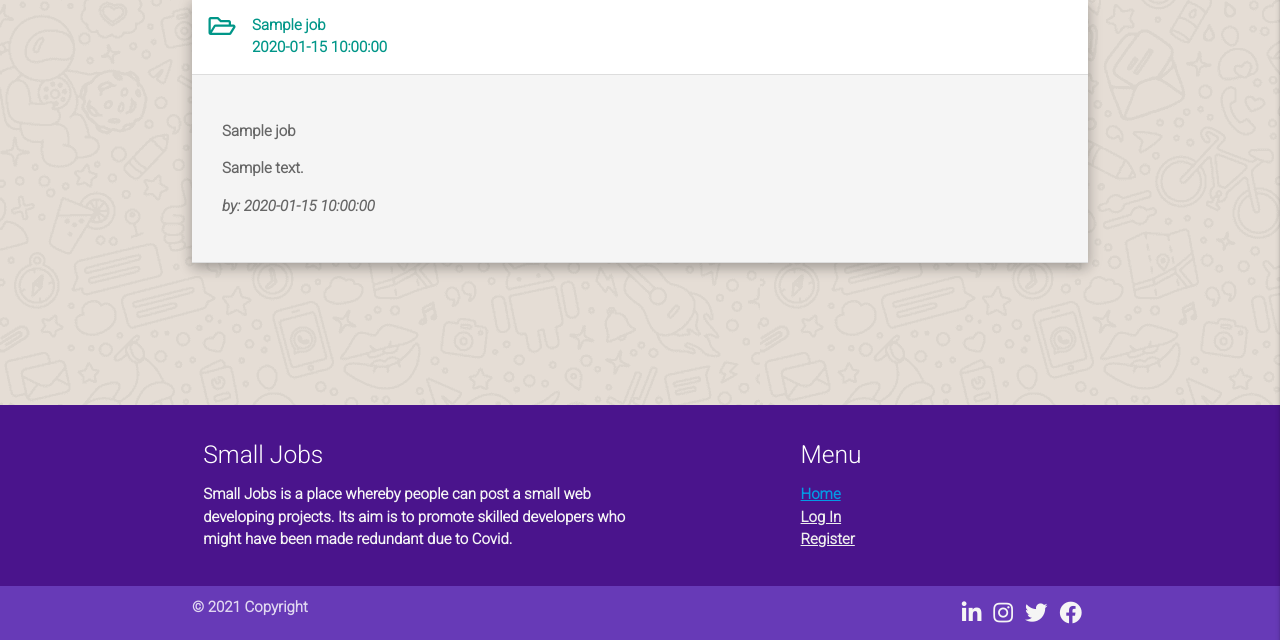
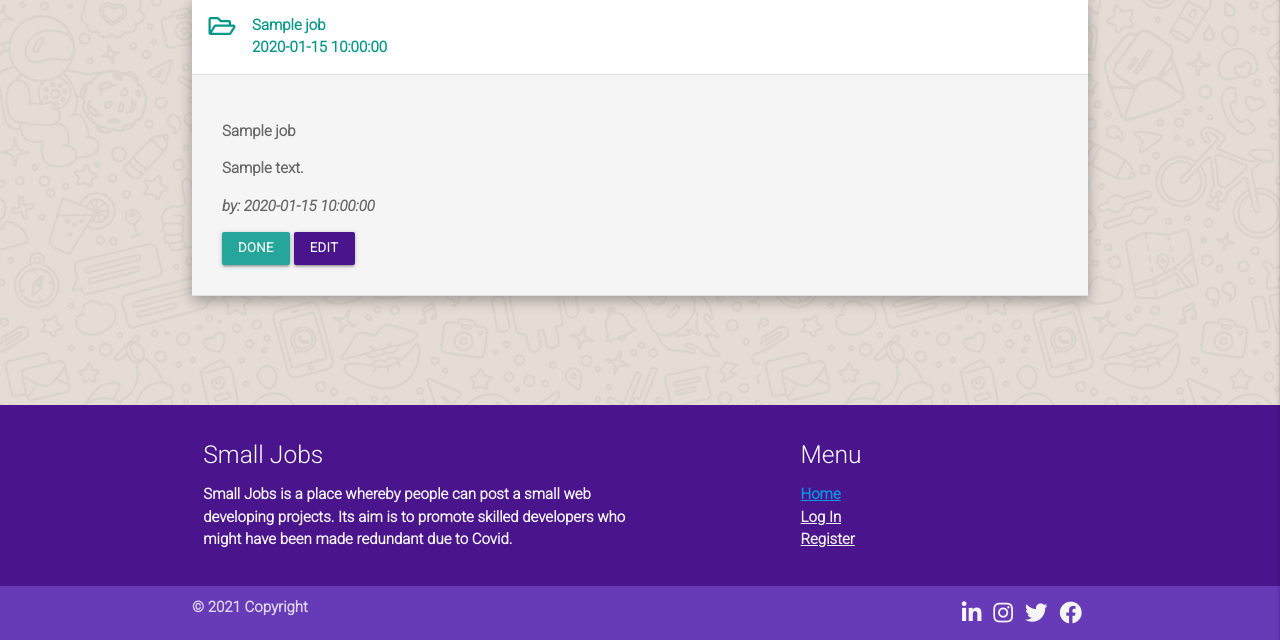
Before and after one commit to mickmccann/MS3-Small-Jobs, a Flask app: page / in a window 1280 px wide, after a click that opens the changed part. Shown: the part 160-800 px from the top of the page. Run offline with Flask 2, Linux system fonts and the light colour scheme; a database or web service that is not in the repository returns one stand-in record (values such as "Sample title"); some libraries are stand-ins or nearby versions.

Commit message:
Changed location of DONE and EDIT buttons to popout job description

```diff
--- a/templates/jobs.html
+++ b/templates/jobs.html
@@ -18,9 +18,6 @@
                     &nbsp;<i class="fas fa-exclamation-circle purple-text text-darken-2
                     tooltipped" data-position="right"
                     data-tooltip="This Job Is Urgent!"></i>
-
-                    <a href="" class="waves-effect waves-light btn-small">Done</a>
-                    <a href="" class="waves-effect waves-light btn-small purple darken-4">Edit</a>
                 {% endif %}
             </div>
         </div>
@@ -28,6 +25,8 @@
             <p>{{ job.category_name }}</p>
             <p>{{ job.job_description }}</p>
             <p><em>by: {{ job.created_by }}</em></p>
+                <a href="" class="waves-effect waves-light btn-small">Done</a>
+                <a href="" class="waves-effect waves-light btn-small purple darken-4">Edit</a>
         </div>
     </li>
     {% endfor %}
```
